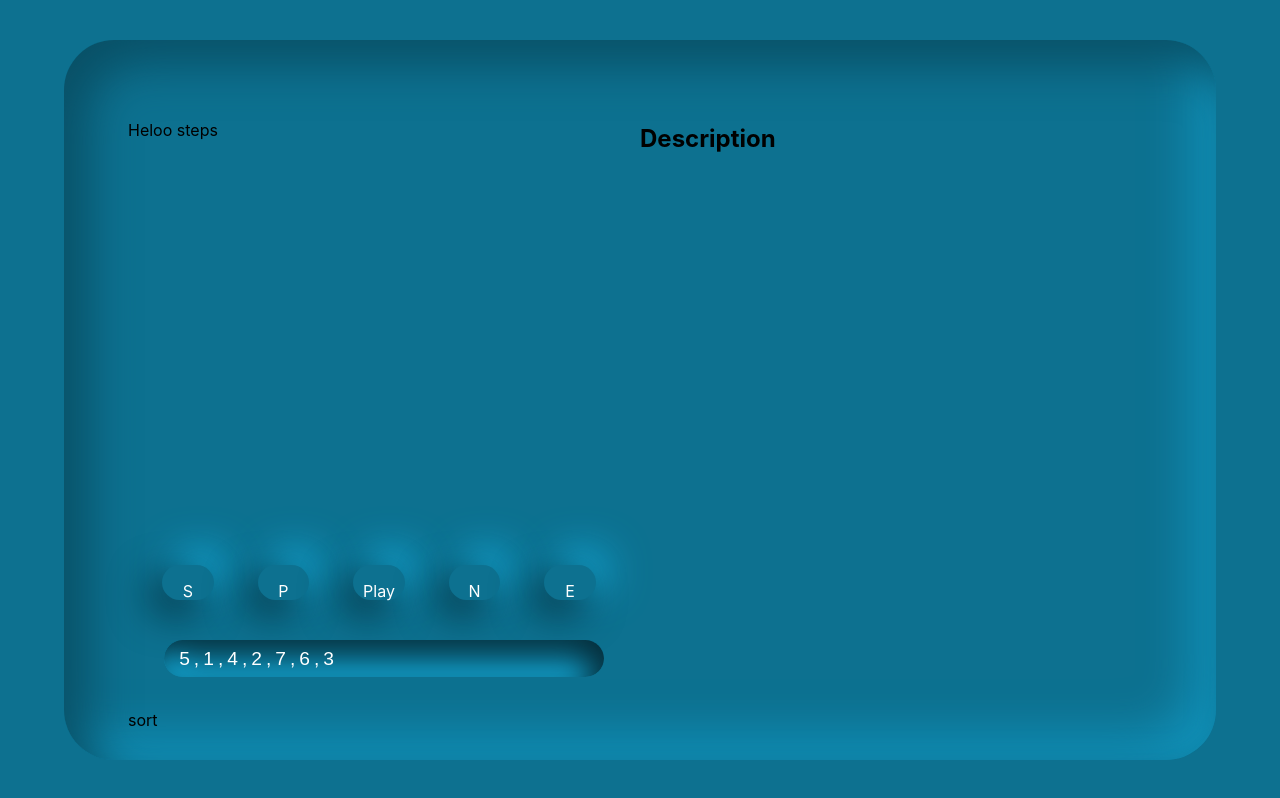
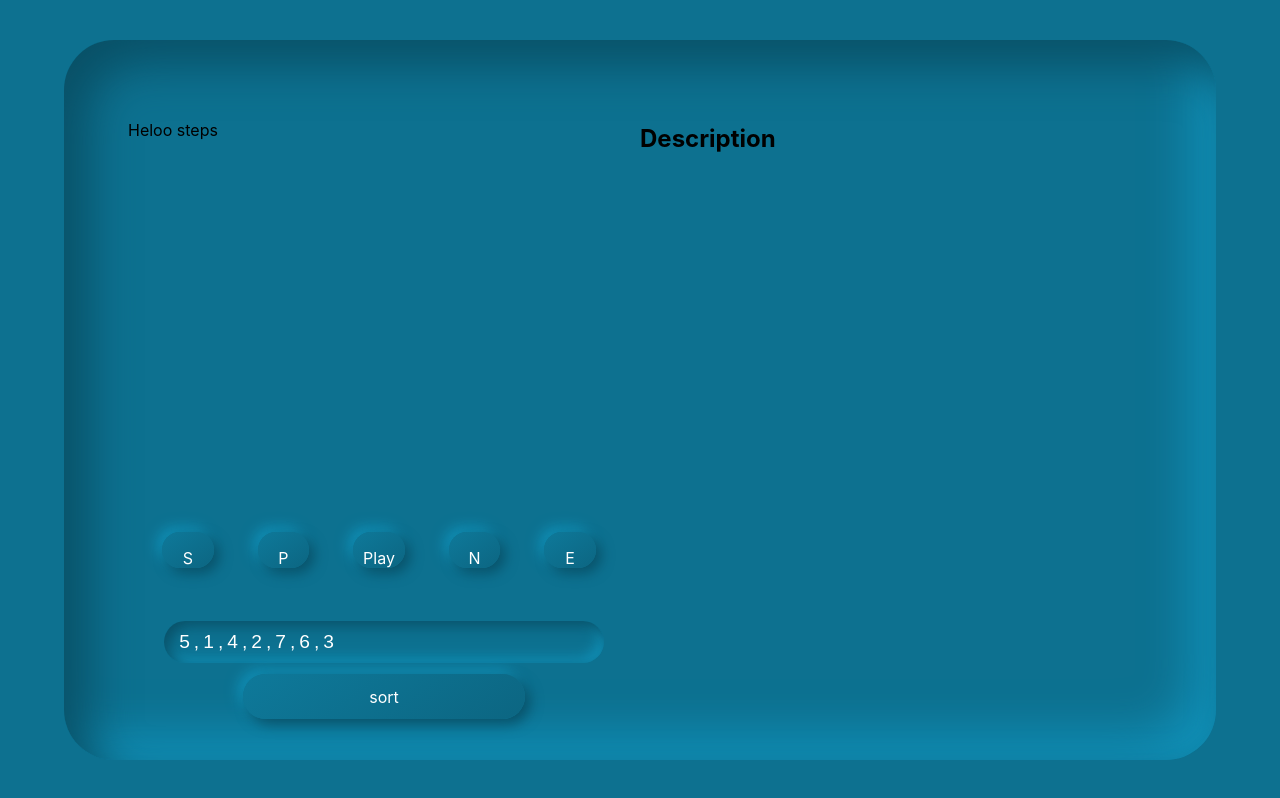
Before and after one commit to shahryar-h/algovis, a React (Create React App) app in the folder algo-vis/: page / in a window 1280 px wide. Built offline with nearby package versions, Linux system fonts and the light colour scheme.

Commit message:
finished some styling and sort button style

```diff
--- a/algo-vis/src/resources/components/3_InputBox.jsx
+++ b/algo-vis/src/resources/components/3_InputBox.jsx
@@ -1,5 +1,5 @@
 import React, { Component } from "react";
-
+import "../styles/inputBox.sass";
 class InputBox extends Component {
   state = {
     errorsIndex: [0, 0, 0],
@@ -170,9 +170,7 @@ class InputBox extends Component {
     const { errors, errorsIndex, currinput, userObj, userInput_parseToInt } =
       this.state;
     return (
-      <>
-        <form>
-          <label>
+      <div className="inputSection">
         <input
           type="text"
           autoComplete="off"
@@ -180,16 +178,15 @@ class InputBox extends Component {
           defaultValue="5,1,4,2,7,6,3"
           onChange={(e) => this.handleInputs(e)}
         />
-          </label>
-        </form>
         <div
+          className="handlesort"
           onClick={() =>
             this.handlesortt(currinput, userObj, userInput_parseToInt)
           }
         >
           sort
         </div>
-      </>
+      </div>
     );
   }
 }
--- a/algo-vis/src/resources/styles/controlButoons.sass
+++ b/algo-vis/src/resources/styles/controlButoons.sass
@@ -9,8 +9,8 @@
         height: 30%
         width: 10%
         border-radius: 50px
-        background: #0d7190
-        box-shadow:  -12px 12px 40px #052d3a,12px -12px 40px #15b5e6
+        background: linear-gradient(145deg, #0e799a, #0c6682)
+        box-shadow: 5px 5px 13px #095168, -5px -5px 13px #1191b8
         line-height: 330%
         text-align: center
         vertical-align: center
--- a/algo-vis/src/resources/styles/inputBox.sass
+++ b/algo-vis/src/resources/styles/inputBox.sass
@@ -0,0 +1,40 @@
+
+
+.inputSection
+    display: flex
+    flex-direction: column
+    justify-content: space-evenly
+    align-items: center
+    input
+        appearance: none
+        border-style: none
+        height: 10%
+        width: 80%
+        color: white
+        padding: 15px
+        letter-spacing: 4px
+        background: #1C7190
+        font-size: 1.2em
+        border-radius: 50px
+        background: #0d7190
+        box-shadow: inset 5px 5px 13px #095168,inset -5px -5px 13px #1191b8
+    input:focus
+        outline: none
+
+    .handlesort
+        width: 50%
+        border-radius: 50px
+        background: red
+        /* box-shadow: 28px 28px 56px #095168, -28px -28px 56px #1191b8; */
+        padding: 0.8em
+        border-radius: 50px
+        background: linear-gradient(145deg, #0e799a, #0c6682)
+        box-shadow: 5px 5px 13px #095168, -5px -5px 13px #1191b8
+        text-align: center
+        color: white
+        cursor: pointer
+
+        &:active
+            border-radius: 50px
+            background: linear-gradient(145deg, #0c6682, #0e799a)
+            box-shadow:  5px 5px 13px #095168,-5px -5px 13px #1191b8
--- a/algo-vis/src/resources/styles/visualizer.sass
+++ b/algo-vis/src/resources/styles/visualizer.sass
@@ -2,28 +2,14 @@
     height: 100%
     display: grid
     grid-template-columns: 1fr
-    grid-template-rows: 3.5fr 5.5fr 2.5fr 1.5fr
+    grid-template-rows: 2.5fr 5.5fr 2.5fr 2.5fr
     gap: 0% 0%
     grid-template-areas: "." "." "."
 
     form
         text-align: center
 
-    input
-        appearance: none
-        border-style: none
-        height: 10%
-        width: 80%
-        color: white
-        padding: 15px
-        letter-spacing: 4px
-        background: #1C7190
-        font-size: 1.2em
-        border-radius: 50px
-        background: #0d7190
-        box-shadow: inset -12px 12px 30px #052d3a, inset 12px -12px 30px #15b5e6
-    input:focus
-        outline: none
+
 
 
     .sortItems
@@ -35,8 +21,8 @@
             height: 100%
             width: 8%
             border-radius: 50px
-            background: linear-gradient(225deg, #0e799a, #0c6682)
-            box-shadow:  -12px 12px 30px #052d3a, 12px -12px 30px #15b5e6
+            background: linear-gradient(145deg, #0e799a, #0c6682)
+            box-shadow: 5px 5px 13px #095168, -5px -5px 13px #1191b8
             color: white
             display: flex
             align-items: center
```
Lines whose indentation alone changed are shown as unchanged.
